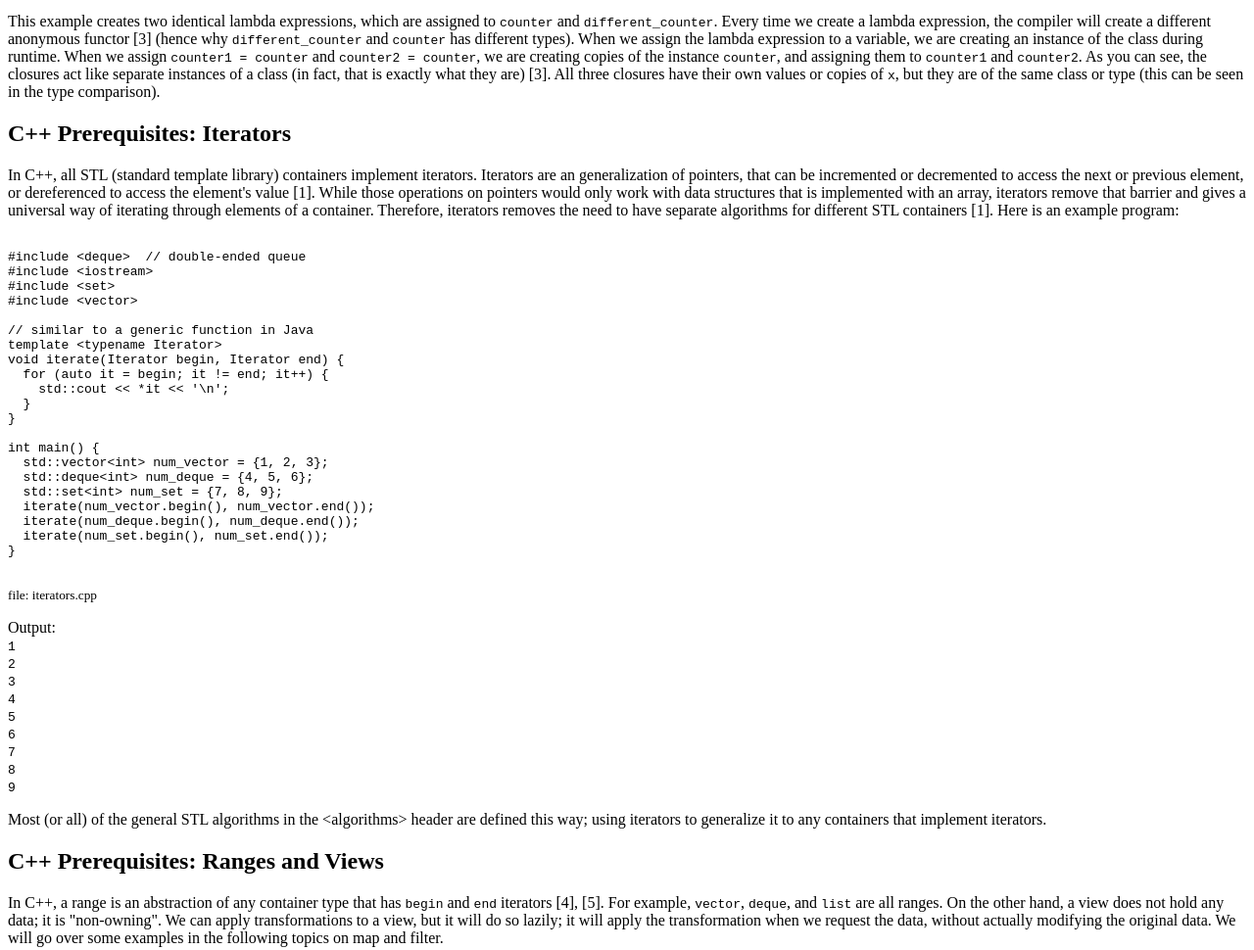
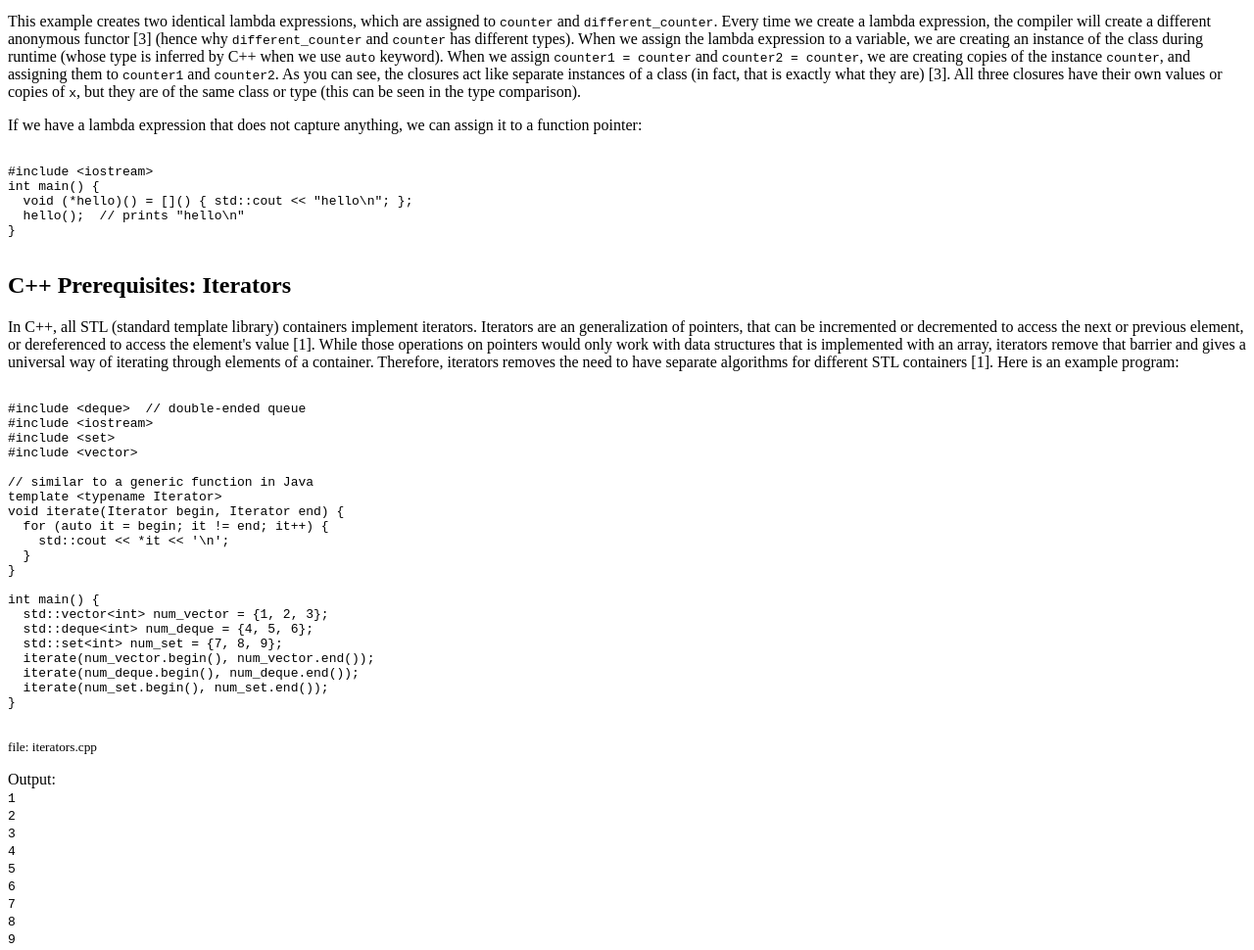
Before and after one commit to BobbyAdiSalim/Functional_CPP, a plain HTML site: page index.html in a window 1280 px wide. Shown: the part 4162-5132 px from the top of the page at 98% size. Drawn offline with Linux system fonts and the light colour scheme.

Commit message:
added short section for lambda expressions

```diff
--- a/index.html
+++ b/index.html
@@ -243,8 +243,18 @@ int main() {
     </code>
   </p>
   <p>
-    This example creates two identical lambda expressions, which are assigned to <code>counter</code> and <code>different_counter</code>. Every time we create a lambda expression, the compiler will create a different anonymous functor [3] (hence why <code>different_counter</code> and <code>counter</code> has different types). When we assign the lambda expression to a variable, we are creating an instance of the class during runtime. When we assign <code>counter1 = counter</code> and <code>counter2 = counter</code>, we are creating copies of the instance <code>counter</code>, and assigning them to <code>counter1</code> and <code>counter2</code>. As you can see, the closures act like separate instances of a class (in fact, that is exactly what they are) [3]. All three closures have their own values or copies of <code>x</code>, but they are of the same class or type (this can be seen in the type comparison).
+    This example creates two identical lambda expressions, which are assigned to <code>counter</code> and <code>different_counter</code>. Every time we create a lambda expression, the compiler will create a different anonymous functor [3] (hence why <code>different_counter</code> and <code>counter</code> has different types). When we assign the lambda expression to a variable, we are creating an instance of the class during runtime (whose type is inferred by C++ when we use <code>auto</code> keyword). When we assign <code>counter1 = counter</code> and <code>counter2 = counter</code>, we are creating copies of the instance <code>counter</code>, and assigning them to <code>counter1</code> and <code>counter2</code>. As you can see, the closures act like separate instances of a class (in fact, that is exactly what they are) [3]. All three closures have their own values or copies of <code>x</code>, but they are of the same class or type (this can be seen in the type comparison).
   </p>
+  <p>
+    If we have a lambda expression that does not capture anything, we can assign it to a function pointer:
+  </p>
+  <pre><code>
+#include &ltiostream>
+int main() {
+  void (*hello)() = []() { std::cout << "hello\n"; };
+  hello();  // prints "hello\n"
+}
+  </code></pre>
 
   <h2>C++ Prerequisites: Iterators</h2>
   <p>
@@ -548,6 +558,9 @@ int main() {
   <p>
     While C++ is mainly an object-oriented imperative programming language, it has implemented several functional features. This article has explored functional programming features in C++, focusing on lambda expressions, and the equivalents of map, filter, and fold in C++. We went over STL algorithms that implement these functions (<code>std::transform</code>,<code>std::for_each</code>,  <code>std::copy_if</code>, and <code>std::accumulate</code>) and some examples of using newer C++ concepts in ranges and views.
   </p>
+  <p>
+    If we draw a comparisoin between the functional features of C++ and other languages that we have seen in CSCC24 (Racket, Haskell, Java, Python), we can see some differences due to the nature of C++. With C++, we still have to deal with the differences between values and references, a form of pointers and low level memory management. Furthermore, unlike more pure functional languages such as Haskell and Racket, C++ does not fully conform to referential transparency and the no side effects principle. However, we can see that in recent development, it is trying to implement more modern features in ranges and views, which resembles the Stream class in Java.
+  </p>
 
   <h2>References</h2>
   <ol>
```
Also changed, not shown: 1 other file.
